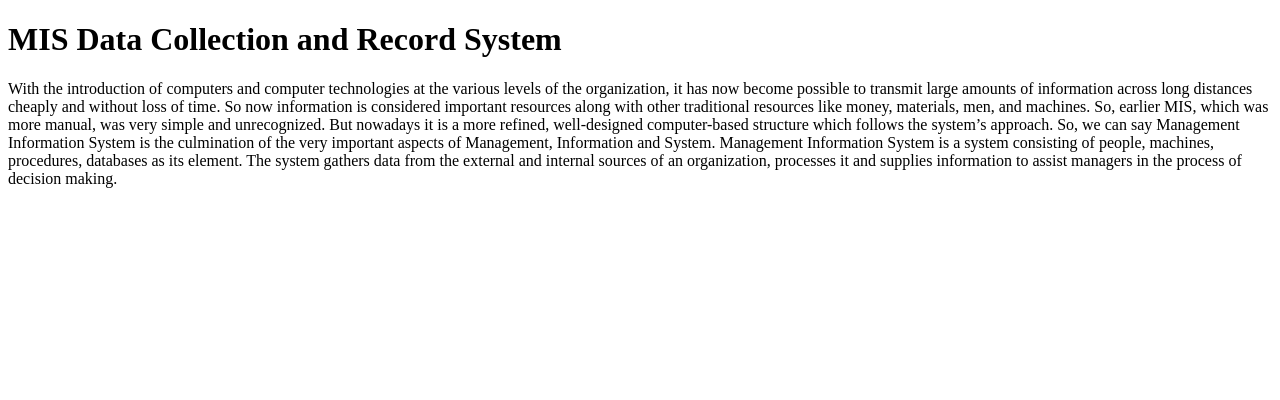
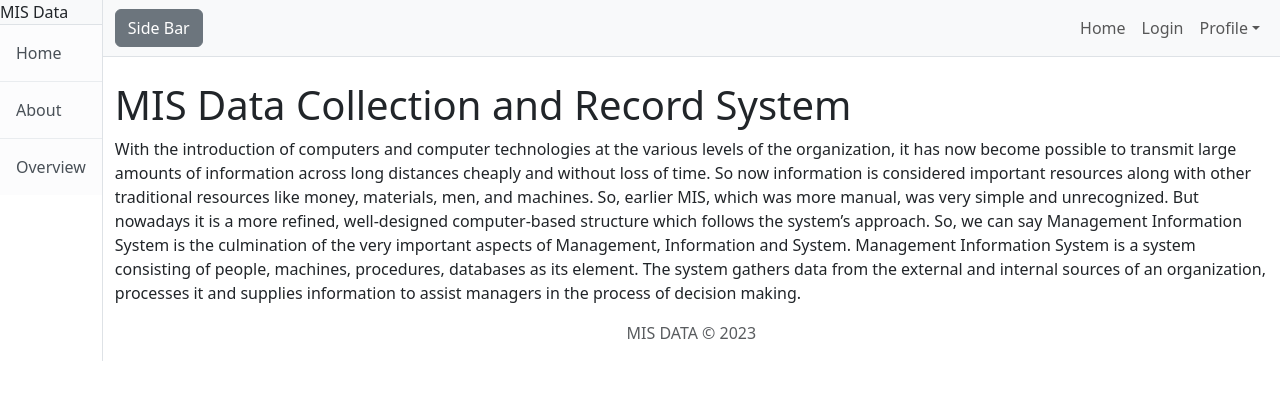
Before and after one commit to lawoo9/MIS_2, a Python web app: template templates/index.html in a window 1280 px wide. Shown: the top 400 px of the page. Run offline with Jinja, Linux system fonts and the light colour scheme; the template is opened without the code that fills it, so the values that code supplies are empty; some libraries are stand-ins or nearby versions.

Commit message:
Update base.html

```diff
--- a/templates/base.html
+++ b/templates/base.html
@@ -1,20 +1,76 @@
 <!DOCTYPE html>
-<html lang ="en">
+<html lang="en">
 <head>
-{% block head %}
-<meta charset="UTF-8">
-<link rel="stylesheet" href="{{url_for('static', filename='style.css')}}">
-<title>{% block title %}{% endblock title %}</title>
-{% endblock head %}
+    {% block head %} {% endblock head %}
+    <meta charset="UTF-8">
+    <meta name = "viewport" content="width=device-width, initial-scale=1.0">
+    <meta name = "description" content="main page for the class project">
+    {% block title %}{% endblock title %}
+    {% block stylesheets %} {% endblock stylesheets %}
+    <link href="https://cdn.jsdelivr.net/npm/bootstrap@5.3.2/dist/css/bootstrap.min.css"
+    rel="stylesheet" integrity="sha384-T3c6CoIi6uLrA9TneNEoa7RxnatzjcDSCmG1MXxSR1GAsXEV/Dwwykc2MPK8M2HN"
+    crossorigin="anonymous">
+    <link rel="stylesheet" href="{{ url_for('static', filename='style.css')}}">
+    <link rel="stylesheet" href="{{ url_for('static', filename='font-awesone/css/font-awesome.min.css')}}">
+
 </head>
-</body>
-<div>
-    {% block content %}
-    {% endblock content %}
+<body>
+
+<div class="d-flex" id="wrapper">
+    <!-- Sidebar-->
+    <div class="border-end bg-white" id="sidebar-wrapper">
+        <div class="sidebar-heading border-bottom bg-light">MIS Data</div>
+        <div class="list-group list-group-flush">
+            <a class="list-group-item list-group-item-action list-group-item-light p-3" href="/">Home</a>
+            <a class="list-group-item list-group-item-action list-group-item-light p-3" href="/about">About</a>
+            <a class="list-group-item list-group-item-action list-group-item-light p-3" href="/overview">Overview</a>
+        </div>
+    </div>
+    <!-- Page content wrapper-->
+
+    <div id="page-content-wrapper">
+        <!-- Top navigation-->
+        <nav class="navbar navbar-expand-lg navbar-light bg-light border-bottom">
+            <div class="container-fluid">
+                <button class="btn btn-secondary" id="sidebarToggle">Side Bar</button>
+                <button class="navbar-toggler" type="button" data-bs-toggle="collapse" data-bs-target="#navbarSupportedContent" aria-controls="navbarSupportedContent" aria-expanded="false" aria-label="Toggle navigation"><span class="navbar-toggler-icon"></span></button>
+                <div class="collapse navbar-collapse" id="navbarSupportedContent">
+                    <ul class="navbar-nav ms-auto mt-2 mt-lg-0">
+                        <li class="nav-item active"><a class="nav-link" href="/">Home</a></li>
+                        <li class="nav-item"><a class="nav-link" href="/login">Login</a></li>
+                        <li class="nav-item dropdown">
+                            <a class="nav-link dropdown-toggle" id="navbarDropdown" href="#" role="button" data-bs-toggle="dropdown" aria-haspopup="true" aria-expanded="false">Profile</a>
+                            <div class="dropdown-menu dropdown-menu-end" aria-labelledby="navbarDropdown">
+                                <a class="dropdown-item" href="#!">Account</a>
+                                <a class="dropdown-item" href="#!">Settings</a>
+                                <div class="dropdown-divider"></div>
+                                <a class="dropdown-item" href="#!">Logout</a>
+                            </div>
+                        </li>
+                    </ul>
+                </div>
+            </div>
+        </nav>
+        <!-- Page content-->
+        {% block content %} {% endblock content %}
+
+
+    <script src="https://cdn.jsdelivr.net/npm/bootstrap@5.3.2/dist/js/bootstrap.bundle.min.js" integrity="sha384-C6RzsynM9kWDrMNeT87bh95OGNyZPhcTNXj1NW7RuBCsyN/o0jlpcV8Qyq46cDfL"
+    crossorigin="anonymous"></script>
+    <script src = "{{ url_for('static', filename='scripts.js')}}"></script>
+    {% block javascripts %} {% endblock javascripts %}
+    <div class ="container">
+        <div class="row">
+            <div class="col-md-12">
+                <footer class="text-center text-muted">
+                    <p>MIS DATA &copy; 2023</p>
+                </footer>
+            </div>
+        </div>
+    </div>
+    {% block footer %}{% endblock footer %}
 </div>
-<div>
-    {% block footer %}
-    {% endblock footer %}
 </div>
 </body>
+
 </html>
```
